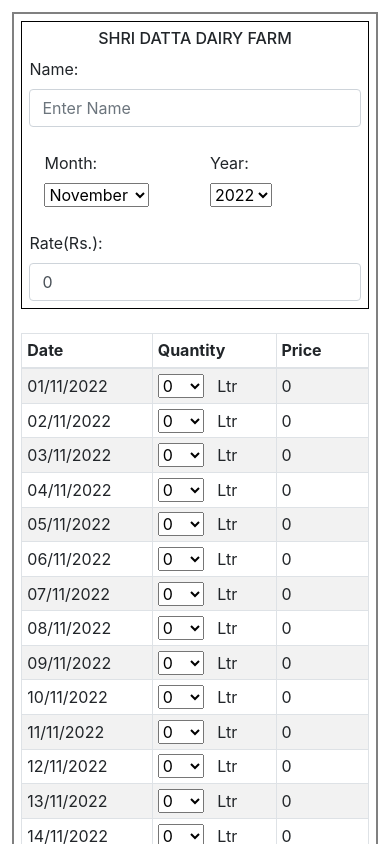
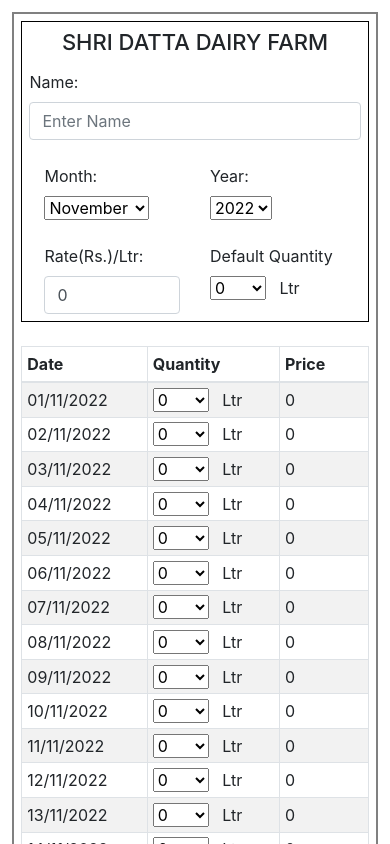
Before and after one commit to kaletushar222/dairyapp, a React (Create React App) app: page / in a window 390 px wide. Shown: the top 844 px of the page. Built offline with nearby package versions, Linux system fonts and the light colour scheme.

Commit message:
default quantity changes

```diff
--- a/src/layouts/Appmodules/Dairy/DairyApp.css
+++ b/src/layouts/Appmodules/Dairy/DairyApp.css
@@ -6,7 +6,8 @@
 
 @media only screen and (max-width: 600px) {
     h1 {
-        font-size: 16px;
+        font-size: 22px;
+        padding-bottom: 2%;
     }
     .dairy-invoice{
         margin: 3%;
--- a/src/layouts/Appmodules/Dairy/DairyInvoice.js
+++ b/src/layouts/Appmodules/Dairy/DairyInvoice.js
@@ -1,8 +1,7 @@
+import moment from 'moment';
 import React from 'react';
-import { Table, Row, Col, Form, Button } from 'react-bootstrap';
-import DatePicker from 'react-datepicker';
-import './DairyApp.css'
-import moment from 'moment';
+import { Button, Col, Form, Row, Table } from 'react-bootstrap';
+import './DairyApp.css';
 
 class DairyInvoice extends React.Component {
 
@@ -19,7 +18,8 @@ class DairyInvoice extends React.Component {
 				year: '2022',
 				individualDayRates:[],
 				totalMilk: 0,
-				totalPrice: 0
+				totalPrice: 0,
+				defaultQuantity: 0
 			},
 			isEditView: true
         }
@@ -69,14 +69,14 @@ class DairyInvoice extends React.Component {
 		const { dairyInvoice } = this.state
 		let rate = 0
 		if(event.target.value){
-			rate = parseFloat(event.target.value)
+			rate = parseFloat(event.target.value, 10);
+			console.log("rate : ", rate)
 		}
-		console.log(event.target.value, '------>', rate)
 		dairyInvoice[event.target.name] = parseFloat(rate)
 		this.setState({
             dairyInvoice: dairyInvoice
         }, ()=>{
-			this.calculateTotal()
+			this.calculateTotal(dairyInvoice)
 		})
 	}
 
@@ -113,8 +113,21 @@ class DairyInvoice extends React.Component {
 		this.setState({
 			dairyInvoice: dairyInvoice
 		}, ()=>{
-			this.calculateTotal()
+			this.calculateTotal(dairyInvoice)
 		})
+	}
+
+	handleDefaultQuantityUpdate = (event, index) => {
+		const { dairyInvoice } = this.state
+		let quantity = 0
+		if(event.target.value){
+			quantity = parseFloat(event.target.value)
+		}
+		dairyInvoice['defaultQuantity'] = quantity
+		dairyInvoice.individualDayRates.forEach((object, key)=>{
+			dairyInvoice.individualDayRates[key]['quantity'] = quantity
+		})
+		this.calculateTotal(dairyInvoice)
 	}
 
 	toggleEdit = () =>{
@@ -124,11 +137,10 @@ class DairyInvoice extends React.Component {
 		})
 	}
 
-	calculateTotal = () =>{
-		const { dairyInvoice } = this.state
+	calculateTotal = (dairyInvoice) =>{
 		let totalPrice = 0
 		let totalMilk = 0
-		dairyInvoice.individualDayRates.map((object, index)=>{
+		dairyInvoice.individualDayRates.forEach((object, index)=>{
 			const price = parseFloat(parseFloat(parseFloat(dairyInvoice.rate) * object.quantity).toFixed(2))
 			dairyInvoice.individualDayRates[index]["price"] = price
 			totalPrice = totalPrice + price
@@ -148,8 +160,11 @@ class DairyInvoice extends React.Component {
 		let title = document.title
 		document.title = dairyInvoice.name+'-'+dairyInvoice.month+'-'+dairyInvoice.year
 		window.print();
-		document.title = document.title
-		document.getElementById("hide-btn").style.display = "block";
+		document.title = title
+
+		setTimeout(()=>{
+			document.getElementById("hide-btn").style.display = "block";
+		}, 1000);
 	}
 
 	componentWillUnmount(){
@@ -160,7 +175,7 @@ class DairyInvoice extends React.Component {
 	reset = () =>{
 		localStorage.removeItem('prevState')
 		this.setState(this.getInitialState())
-		//this.updateDaysInMonth()
+		this.updateDaysInMonth()
 	}
 
     render() {
@@ -204,8 +219,23 @@ class DairyInvoice extends React.Component {
 							</Row>
 							<br/>
 							<Row style={{margin: "auto"}}>
-								<Form.Label>Rate(Rs.): </Form.Label>
-								<Form.Control value={ dairyInvoice.rate } type="number" placeholder="Enter Rate" name="rate" onChange={this.handleDairyInvoiceRate}/>
+								<Col>
+									<Form.Label>Rate(Rs.)/Ltr: </Form.Label>
+									<Form.Control value={ dairyInvoice.rate } type="text" placeholder="Enter Rate" name="rate" onChange={this.handleDairyInvoiceRate}/>
+								</Col>
+								<Col>
+									<Form.Label>Default Quantity </Form.Label>
+									<Form.Select name="quantity" value={dairyInvoice.defaultQuantity} onChange={ this.handleDefaultQuantityUpdate }>
+										<option value="0">0</option>
+										<option value="0.25">0.25</option>
+										<option value="0.5">0.5</option>
+										<option value="1">1</option>
+										<option value="1.5">1.5</option>
+										<option value="2">2</option>
+										<option value="2.5">2.5</option>
+										<option value="3">3</option>
+									</Form.Select> &nbsp; Ltr
+								</Col>
 							</Row>
 						</div>
 						<br/>
@@ -224,7 +254,8 @@ class DairyInvoice extends React.Component {
 											<td>{day.date}</td>
 											<td>
 												<Form.Select value={day.quantity} name="quantity" onChange={(event)=>{this.handleIndividualQuantityUpdate(event, index)}}>
-												<option value="0">0</option>
+													<option value="0">0</option>
+													<option value="0.25">0.25</option>
 													<option value="0.5">0.5</option>
 													<option value="1">1</option>
 													<option value="1.5">1.5</option>
@@ -266,7 +297,10 @@ class DairyInvoice extends React.Component {
 			<div>
 				<div className='dairy-invoice'>
 						<div className='border-div'>
-							<center><h1>SHRI DATTA DAIRY FARM</h1></center>
+							<center>
+								<h1 style={{ borderBottom: "1px solid #e5e2e2" }}>SHRI DATTA DAIRY FARM</h1>
+								<div>Datta Shinde | 7385063457 </div>
+							</center>
 							<br/>
 							<Row style={{margin: "auto"}}>
 								<Form.Label>Name: <b>{ dairyInvoice.name }</b></Form.Label>
@@ -275,7 +309,7 @@ class DairyInvoice extends React.Component {
 								<Form.Label>Month: <b>{months[dairyInvoice.month] +'-'+dairyInvoice.year}</b></Form.Label><br/>
 							</Row>
 							<Row style={{margin: "auto"}}>
-								<Form.Label>Rate (Rs.): <b>{ dairyInvoice.rate }</b>/-</Form.Label>
+								<Form.Label>Rate(Rs.)/Ltr: <b>{ dairyInvoice.rate }</b>/-</Form.Label>
 							</Row>
 						</div>
 						<br/>
@@ -319,10 +353,9 @@ class DairyInvoice extends React.Component {
 							<Button variant="danger" onClick={ this.reset }>
 								Reset
 							</Button>
+							<br/><br/><br/><br/>
 						</div>
-
 					</center>
-				<br/><br/><br/><br/>
 			</div>
   		);
 	}
```
